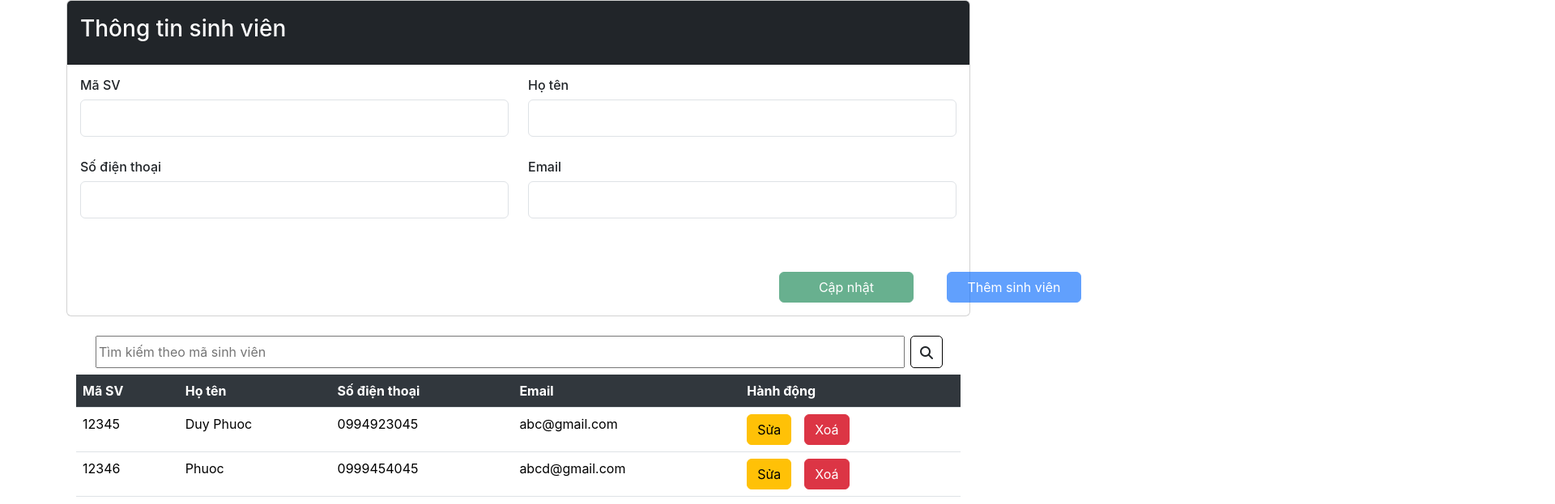
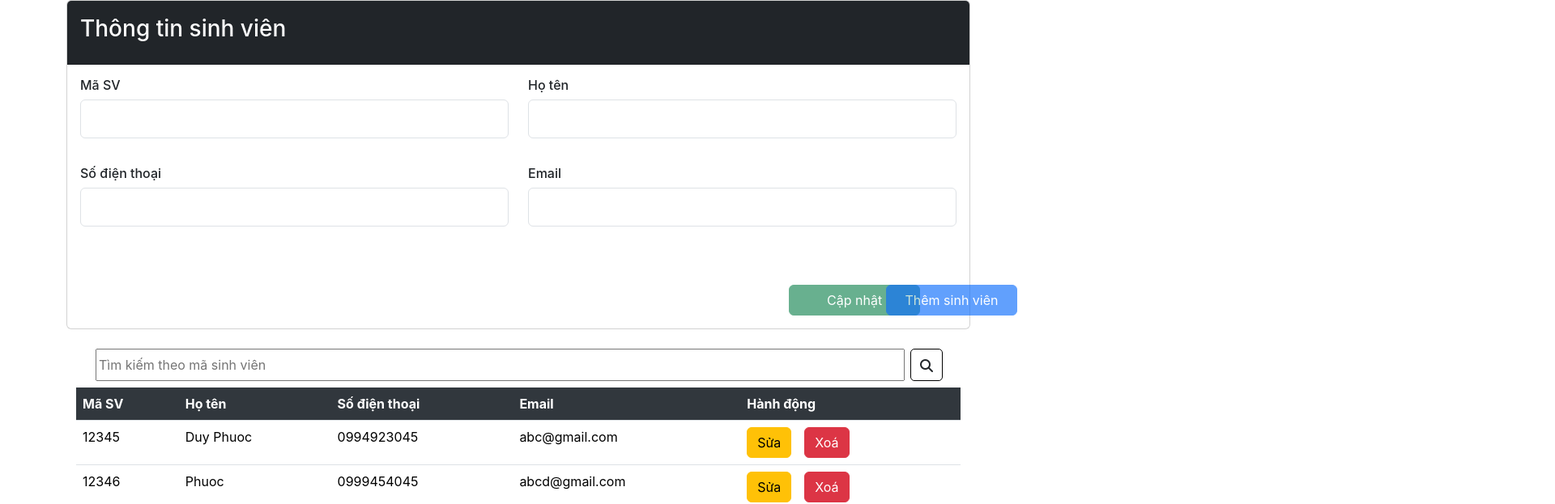
Before and after one commit to PhuocKhuat/BC58_BTCreateJS_Form_KhuatHoDuyPhuoc, a React (Create React App) app: page / in a window 1280 px wide. Shown: the top 623 px of the page at 81% size, 1920 px wide, since content can reach past the window. Built offline with nearby package versions, Linux system fonts and the light colour scheme.

Commit message:
Làm lại chức năng cập nhật

```diff
--- a/src/Components/FormSinhVien/FormSinhVien.jsx
+++ b/src/Components/FormSinhVien/FormSinhVien.jsx
@@ -28,7 +28,7 @@ class FormSinhVien extends Component {
   };
   //5. Nhận vào tham số là e (event), từ đâu ?
   handleEnterInput = (e) => {
-    //6. Bóc tách phần tử (ES6), lấy giá trị name và value từ e.target (lấy kí tự mà user gõ).
+    //6. Bóc tách phần tử (ES6), lấy giá trị name và value từ e.target (thẻ mà user tương tác).
     let { name, value, type } = e.target;
     let errorMessage = ""; //đúng thì thông báo không có gì, tạo ở đây vì sử dụng ở trong block scope.
 
@@ -129,7 +129,7 @@ class FormSinhVien extends Component {
                 <div className="col-6 form-group">
                   <h6 className="alignTitle">Mã SV</h6>
                   <input
-                    type="text"
+                    type="number"
                     className="form-control"
                     //2. Đặt tên trùng với lớp đối tượng trong reducer state.
                     name="maSV"
@@ -138,7 +138,7 @@ class FormSinhVien extends Component {
                     //4. Tạo hàm onChange.
                     onChange={this.handleEnterInput}
                   />
-                  <p className="text-danger text-left">
+                  <p className="text-danger textError">
                     {this.state.errors.maSV}
                   </p>
                 </div>
@@ -151,7 +151,7 @@ class FormSinhVien extends Component {
                     value={this.state.values.hoTen}
                     onChange={this.handleEnterInput}
                   />
-                  <p className="text-danger">{this.state.errors.hoTen}</p>
+                  <p className="text-danger textError">{this.state.errors.hoTen}</p>
                 </div>
               </div>
               <br />
@@ -159,13 +159,13 @@ class FormSinhVien extends Component {
                 <div className="col-6 form-group">
                   <h6 className="alignTitle">Số điện thoại</h6>
                   <input
-                    type="text"
+                    type="number"
                     className="form-control"
                     name="sdt"
                     value={this.state.values.sdt}
                     onChange={this.handleEnterInput}
                   />
-                  <p className="text-danger">{this.state.errors.sdt}</p>
+                  <p className="text-danger textError">{this.state.errors.sdt}</p>
                 </div>
                 <div className="col-6 form-group">
                   <h6 className="alignTitle">Email</h6>
@@ -176,13 +176,14 @@ class FormSinhVien extends Component {
                     value={this.state.values.email}
                     onChange={this.handleEnterInput}
                   />
-                  <p className="text-danger">{this.state.errors.email}</p>
+                  <p className="text-danger textError">{this.state.errors.email}</p>
                 </div>
               </div>
-              <div className="row">
+              <div>
                 {/* 9. Thêm type submit để khi user enter tự động cập nhật */}
                 {this.state.valid ? (
                   <button
+                    type="button"
                     className="btn btn-success"
                     style={{
                       width: "15%",
@@ -198,6 +199,7 @@ class FormSinhVien extends Component {
                   </button>
                 ) : (
                   <button
+                    type="button"
                     className="btn btn-success"
                     style={{
                       width: "15%",
@@ -219,7 +221,7 @@ class FormSinhVien extends Component {
                     className="btn btn-primary mt-4"
                     style={{
                       position: "relative",
-                      left: "1082px",
+                      left: "535px",
                       width: "15%",
                     }}
                   >
@@ -231,7 +233,7 @@ class FormSinhVien extends Component {
                     className="btn btn-primary mt-4"
                     style={{
                       position: "relative",
-                      left: "1082px",
+                      left: "535px",
                       width: "15%",
                     }}
                     disabled
@@ -243,11 +245,22 @@ class FormSinhVien extends Component {
             </form>
           </div>
         </div>
-        <TableSinhVien handleEdit={this.handleEdit} searchSV={this.state.searchSV} handleEnterInput={this.handleEnterInput} />
+        <TableSinhVien
+          handleEdit={this.handleEdit}
+          searchSV={this.state.searchSV}
+          handleEnterInput={this.handleEnterInput}
+        />
         {/* {console.log(this.state.values.maSV)} */}
       </div>
     );
   }
+  // componentDidUpdate = (prevProps, prevState) =>{
+  //   if(prevProps.sinhVien.maSV !== this.props.sinhVien.maSV){
+  //     this.setState({
+  //       sinhVien: {[name]: value}
+  //     })
+  //   }
+  // }
 }
 
 let mapDispatchToProps = (dispatch) => {
--- a/src/Components/FormSinhVien/style.css
+++ b/src/Components/FormSinhVien/style.css
@@ -4,7 +4,7 @@
 }
 input{
     width: 100%;
-    height: 10vh;
+    height: 6vh;
 }
 .alignTitle{
     text-align: left;
@@ -12,10 +12,8 @@ input{
 .btn-success{
     margin-right: 1100px;
 }
-.form-control{
-    height: 60%;
-}
-p{
+.textError{
     text-align: left !important;
     margin-top: 10px;
+    margin-bottom: 0;
 }
--- a/src/Components/ModalSinhVien/style.css
+++ b/src/Components/ModalSinhVien/style.css
@@ -2,7 +2,6 @@ input{
     height: 5vh;
     width: 100%;
     border-radius: 3px;
-
 }
 .modal-content{
     left: 160px;
--- a/src/Components/TableSinhVien/TableSinhVien.jsx
+++ b/src/Components/TableSinhVien/TableSinhVien.jsx
@@ -8,7 +8,7 @@ import { actionDelete, actionSearch } from "../../actions/actions";
 class TableSinhVien extends Component {
 
   render() {
-    let { mangSinhVien, handleDelete, handleEdit, handleSearch, searchSV, handleEnterInput, value} = this.props;
+    let { mangSinhVien, handleDelete, handleEdit, handleSearch, searchSV, handleEnterInput } = this.props;
     return (
       <div className="container">
         <div className="row mt-4">
--- a/src/actions/actions.js
+++ b/src/actions/actions.js
@@ -28,9 +28,9 @@ export const actionUpdate = (sinhVien) =>{
     }
 }
 
-export const actionSearch = (search) =>{
+export const actionSearch = (maSV) =>{
     return{
         type: SEARCH,
-        payload: search,
+        payload: maSV,
     }
 }
--- a/src/redux/reducer.js
+++ b/src/redux/reducer.js
@@ -42,25 +42,20 @@ export let formReducer = (state = initialState, { type, payload }) => {
     //   return {...state, editMangSinhVien: payload};
     // }
     case UPDATE: {
-      // let cloneTable = [...state.mangSinhVien];
-      // let index = cloneTable.findIndex(
-      //   (sinhVien) => sinhVien.maSV === payload.maSV
-      // );
+      let cloneTable = [...state.mangSinhVien];
+      let index = cloneTable.findIndex(
+        (sinhVien) => sinhVien.maSV === payload.maSV
+      );
+      if(index !== -1){
+        cloneTable[index] = payload;
+      }
+      return {...state, mangSinhVien: cloneTable};
       // cloneTable[index] = payload;
       // cloneTable.splice(index, 2, payload);
-      let updateStudent = payload;
-      // console.log("🚀 ~ file: reducer.js:45 ~ formReducer ~ payload:", payload)
-      let updateStudents = state.mangSinhVien.map((student) => {
-        if (student.maSV === updateStudent.maSV) {
-          return updateStudent;
-        }
-        return student;
-      });
-      return { ...state, mangSinhVien: updateStudents };
+
     };
     case SEARCH: {
       let search = payload.toLowerCase();
-      // let cloneMang = [...state.mangSinhVien];
       let resultFilter = state.mangSinhVien.filter(sinhVien => sinhVien.maSV.toLowerCase().includes(search));
       return {...state, mangSinhVien: resultFilter };
     }
```
Also changed, not shown: src/redux/text.txt (added).
